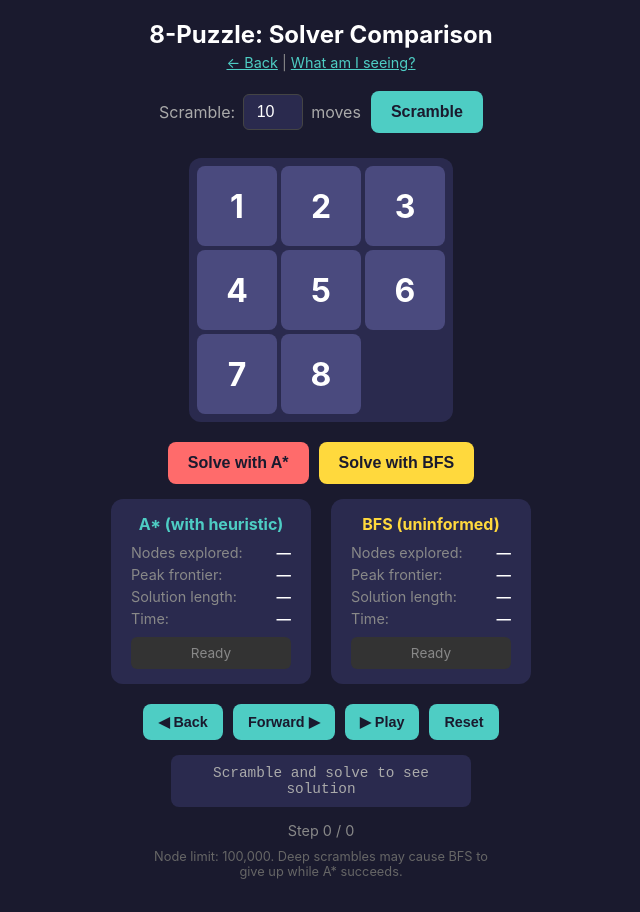
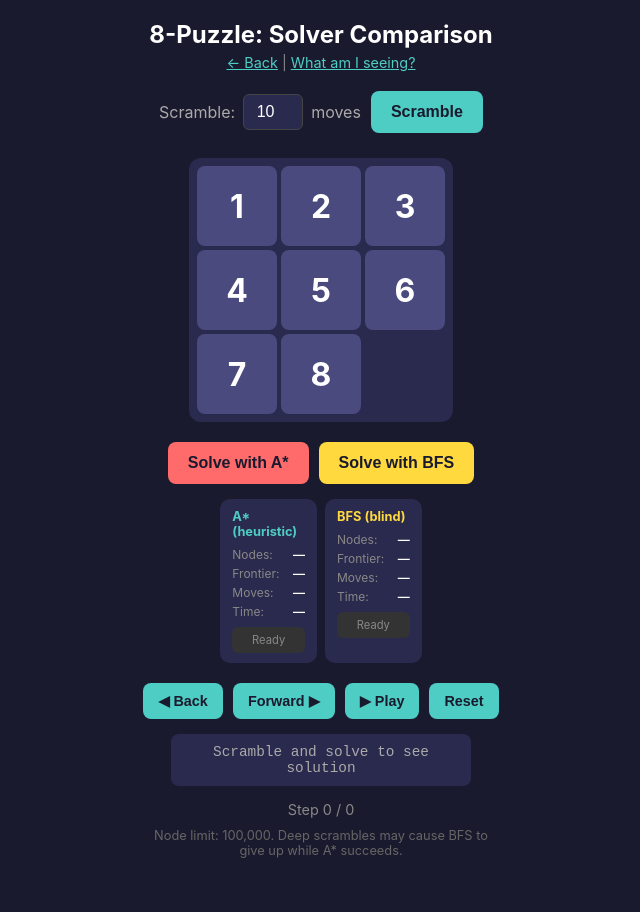
Before and after one commit to thomas-allen-ai/csc125-demos, a plain HTML site: page 8puzzle-solver.html in a window 1280 px wide. Shown: the whole page, without its empty margins (319-959 px from the left). After the commit the page ends 891 px from the top, so only its background shows below. Drawn offline with Linux system fonts and the light colour scheme.

Commit message:
changed solver css

```diff
--- a/8puzzle-solver.html
+++ b/8puzzle-solver.html
@@ -127,21 +127,20 @@
         /* Results section */
         .results {
             display: flex;
-            gap: 20px;
+            gap: 8px;
             margin-bottom: 20px;
-            flex-wrap: wrap;
             justify-content: center;
         }
         .result-card {
             background: #2a2a4e;
-            border-radius: 12px;
-            padding: 15px 20px;
-            min-width: 200px;
-            text-align: center;
+            border-radius: 10px;
+            padding: 10px 12px;
+            width: 46%;
+            max-width: 170px;
         }
         .result-card h3 {
-            margin: 0 0 10px 0;
-            font-size: 1rem;
+            margin: 0 0 8px 0;
+            font-size: 0.8rem;
             color: #4ecdc4;
         }
         .result-card.bfs h3 {
@@ -150,8 +149,8 @@
         .result-card .metric {
             display: flex;
             justify-content: space-between;
-            margin: 5px 0;
-            font-size: 0.9rem;
+            margin: 4px 0;
+            font-size: 0.75rem;
         }
         .result-card .metric .label {
             color: #888;
@@ -164,10 +163,11 @@
             color: #4ecdc4;
         }
         .result-card .status {
-            margin-top: 10px;
-            padding: 8px;
+            margin-top: 8px;
+            padding: 6px;
             border-radius: 6px;
-            font-size: 0.85rem;
+            font-size: 0.7rem;
+            text-align: center;
         }
         .result-card .status.ready {
             background: #333;
@@ -254,18 +254,18 @@
 
     <div class="results">
         <div class="result-card astar">
-            <h3>A* (with heuristic)</h3>
-            <div class="metric"><span class="label">Nodes explored:</span><span class="value" id="astar-nodes">—</span></div>
-            <div class="metric"><span class="label">Peak frontier:</span><span class="value" id="astar-frontier">—</span></div>
-            <div class="metric"><span class="label">Solution length:</span><span class="value" id="astar-length">—</span></div>
+            <h3>A* (heuristic)</h3>
+            <div class="metric"><span class="label">Nodes:</span><span class="value" id="astar-nodes">—</span></div>
+            <div class="metric"><span class="label">Frontier:</span><span class="value" id="astar-frontier">—</span></div>
+            <div class="metric"><span class="label">Moves:</span><span class="value" id="astar-length">—</span></div>
             <div class="metric"><span class="label">Time:</span><span class="value" id="astar-time">—</span></div>
             <div class="status ready" id="astar-status">Ready</div>
         </div>
         <div class="result-card bfs">
-            <h3>BFS (uninformed)</h3>
-            <div class="metric"><span class="label">Nodes explored:</span><span class="value" id="bfs-nodes">—</span></div>
-            <div class="metric"><span class="label">Peak frontier:</span><span class="value" id="bfs-frontier">—</span></div>
-            <div class="metric"><span class="label">Solution length:</span><span class="value" id="bfs-length">—</span></div>
+            <h3>BFS (blind)</h3>
+            <div class="metric"><span class="label">Nodes:</span><span class="value" id="bfs-nodes">—</span></div>
+            <div class="metric"><span class="label">Frontier:</span><span class="value" id="bfs-frontier">—</span></div>
+            <div class="metric"><span class="label">Moves:</span><span class="value" id="bfs-length">—</span></div>
             <div class="metric"><span class="label">Time:</span><span class="value" id="bfs-time">—</span></div>
             <div class="status ready" id="bfs-status">Ready</div>
         </div>
@@ -448,7 +448,7 @@
 
                         document.getElementById('astar-nodes').textContent = nodesExplored.toLocaleString();
                         document.getElementById('astar-frontier').textContent = peakFrontier.toLocaleString();
-                        document.getElementById('astar-length').textContent = (path.length - 1) + ' moves';
+                        document.getElementById('astar-length').textContent = (path.length - 1);
                         document.getElementById('astar-time').textContent = (endTime - startTime).toFixed(0) + ' ms';
                         statusEl.textContent = 'Solution found!';
                         statusEl.className = 'status done';
@@ -541,7 +541,7 @@
 
                         document.getElementById('bfs-nodes').textContent = nodesExplored.toLocaleString();
                         document.getElementById('bfs-frontier').textContent = peakFrontier.toLocaleString();
-                        document.getElementById('bfs-length').textContent = (path.length - 1) + ' moves';
+                        document.getElementById('bfs-length').textContent = (path.length - 1);
                         document.getElementById('bfs-time').textContent = (endTime - startTime).toFixed(0) + ' ms';
                         statusEl.textContent = 'Solution found!';
                         statusEl.className = 'status done';
```
